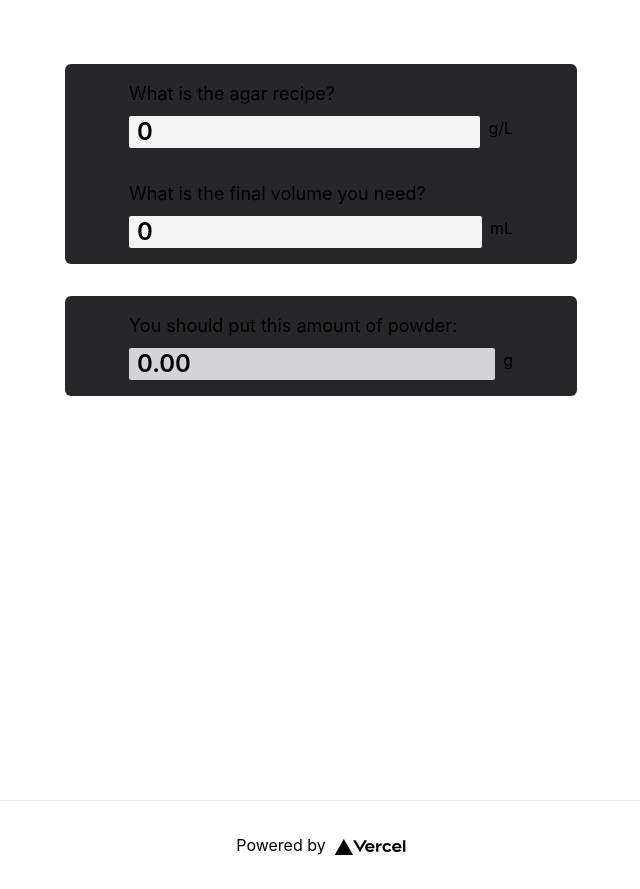
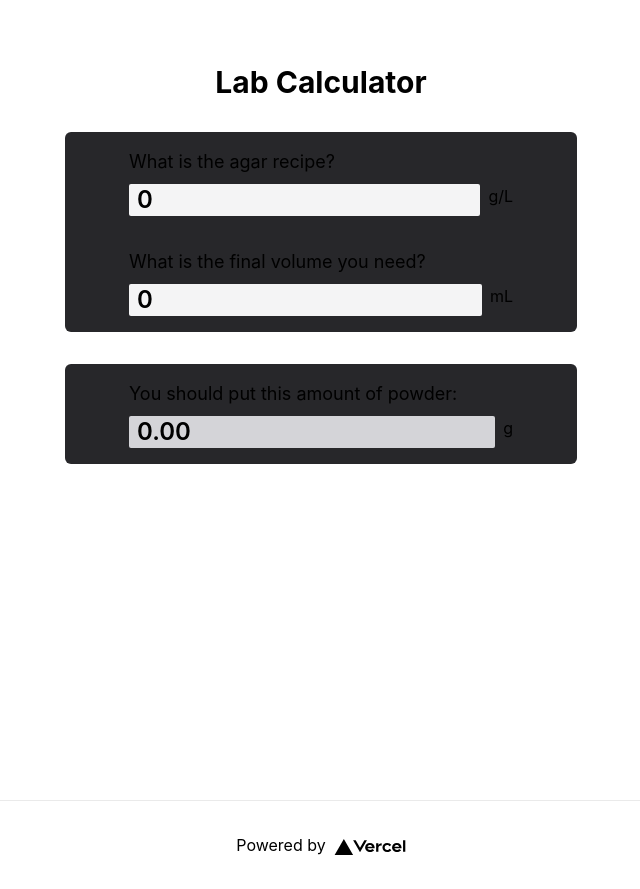
Before and after one commit to JNer1/lab-calculator, a Next.js app: page / in a window 1280 px wide. Shown: the whole page, without its empty margins (319-959 px from the left). Built offline with nearby package versions, Linux system fonts and the light colour scheme.

Commit message:
chore: add heading
Add title of app.

Center items inside main div.

```diff
--- a/components/Calculator.tsx
+++ b/components/Calculator.tsx
@@ -27,7 +27,8 @@ const Calculator = () => {
   }, [recipeValue, volumeValue]);
 
   return (
-    <div className="flex flex-col gap-8">
+    <div className="flex flex-col items-center gap-8">
+      <h1 className="text-center text-3xl font-bold">Lab Calculator</h1>
       <div className="flex w-full max-w-lg flex-col items-start gap-8 rounded-md bg-zinc-800 py-4 px-16">
         <div className="flex flex-col gap-2">
           <p className="text-lg">What is the agar recipe?</p>
```
